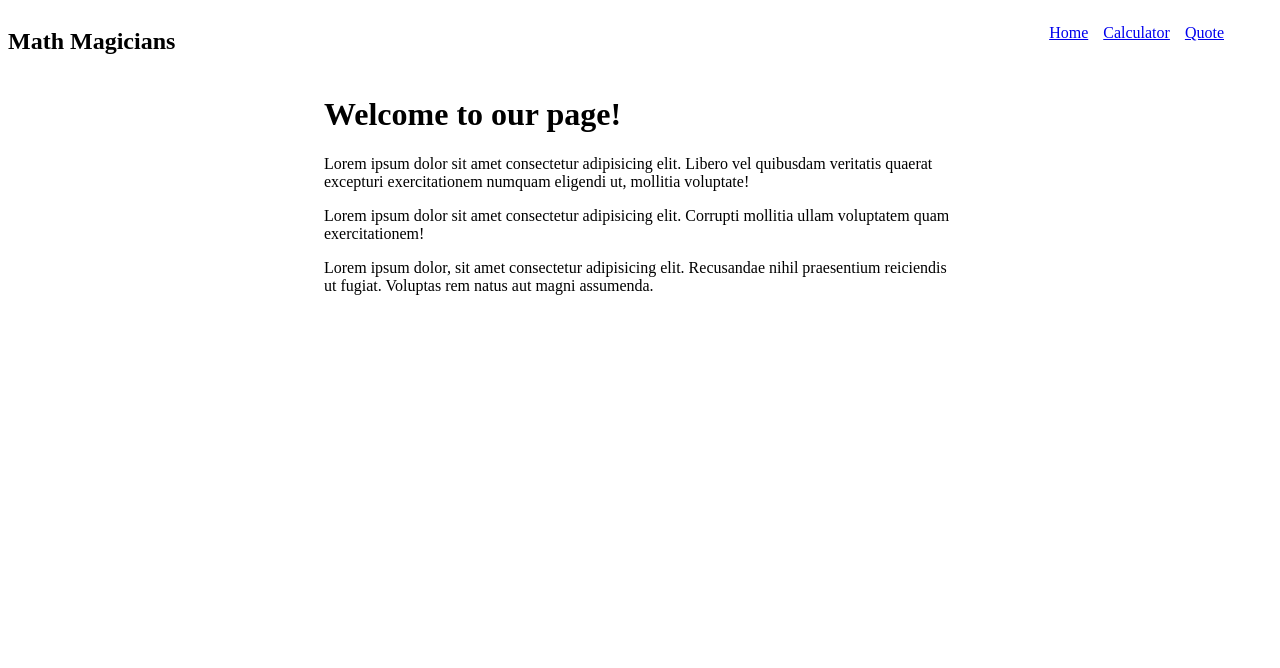
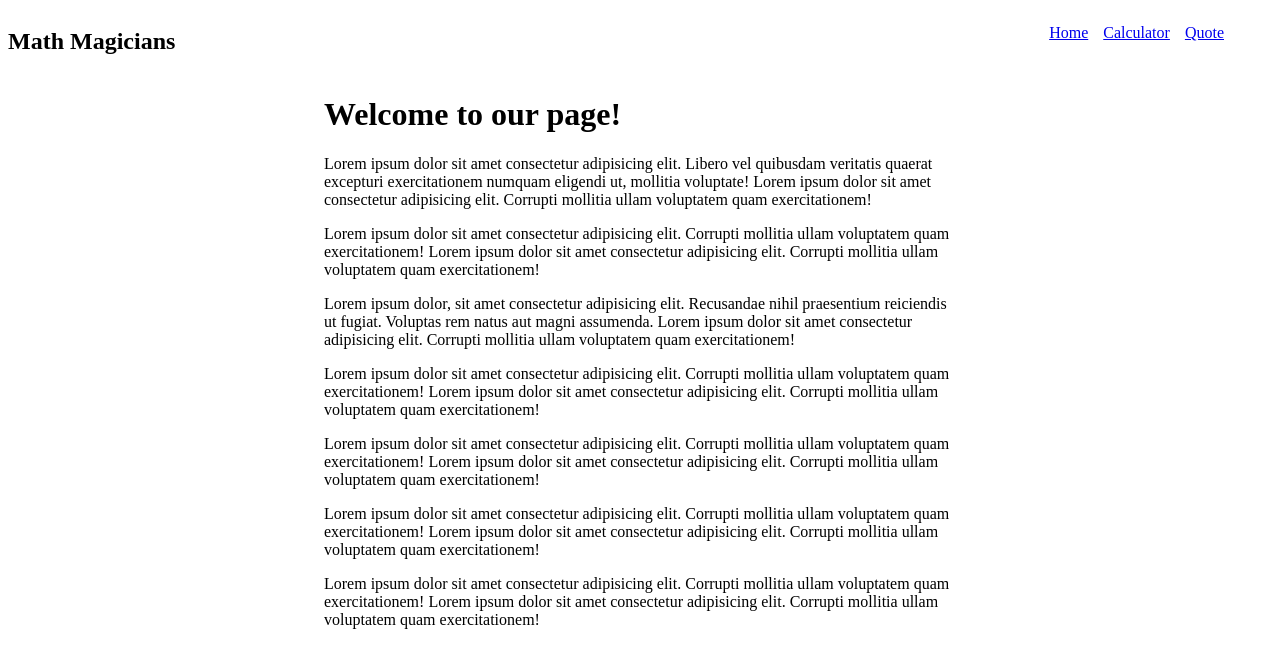
Before and after one commit to jebitok-dev/calculator, a React (Create React App) app: page / in a window 1280 px wide. Shown: the top 668 px of the page. Built offline with nearby package versions, Linux system fonts and the light colour scheme.

Commit message:
Add Changes to Home Layout

```diff
--- a/src/components/homepage.js
+++ b/src/components/homepage.js
@@ -6,15 +6,44 @@ const Home = () => (
     <p>
       Lorem ipsum dolor sit amet consectetur adipisicing elit. Libero vel
       quibusdam veritatis quaerat excepturi exercitationem numquam eligendi ut,
-      mollitia voluptate!
+      mollitia voluptate! Lorem ipsum dolor sit amet consectetur adipisicing
+      elit. Corrupti mollitia ullam voluptatem quam exercitationem!
     </p>
     <p>
+      Lorem ipsum dolor sit amet consectetur adipisicing elit. Corrupti mollitia
+      ullam voluptatem quam exercitationem! Lorem ipsum dolor sit amet
+      consectetur adipisicing elit. Corrupti mollitia ullam voluptatem quam
+      exercitationem!
+    </p>
+    <p>
+      Lorem ipsum dolor, sit amet consectetur adipisicing elit. Recusandae nihil
+      praesentium reiciendis ut fugiat. Voluptas rem natus aut magni assumenda.
       Lorem ipsum dolor sit amet consectetur adipisicing elit. Corrupti mollitia
       ullam voluptatem quam exercitationem!
     </p>
     <p>
-      Lorem ipsum dolor, sit amet consectetur adipisicing elit. Recusandae nihil
-      praesentium reiciendis ut fugiat. Voluptas rem natus aut magni assumenda.
+      Lorem ipsum dolor sit amet consectetur adipisicing elit. Corrupti mollitia
+      ullam voluptatem quam exercitationem! Lorem ipsum dolor sit amet
+      consectetur adipisicing elit. Corrupti mollitia ullam voluptatem quam
+      exercitationem!
+    </p>
+    <p>
+      Lorem ipsum dolor sit amet consectetur adipisicing elit. Corrupti mollitia
+      ullam voluptatem quam exercitationem! Lorem ipsum dolor sit amet
+      consectetur adipisicing elit. Corrupti mollitia ullam voluptatem quam
+      exercitationem!
+    </p>
+    <p>
+      Lorem ipsum dolor sit amet consectetur adipisicing elit. Corrupti mollitia
+      ullam voluptatem quam exercitationem! Lorem ipsum dolor sit amet
+      consectetur adipisicing elit. Corrupti mollitia ullam voluptatem quam
+      exercitationem!
+    </p>
+    <p>
+      Lorem ipsum dolor sit amet consectetur adipisicing elit. Corrupti mollitia
+      ullam voluptatem quam exercitationem! Lorem ipsum dolor sit amet
+      consectetur adipisicing elit. Corrupti mollitia ullam voluptatem quam
+      exercitationem!
     </p>
   </div>
 );
```
